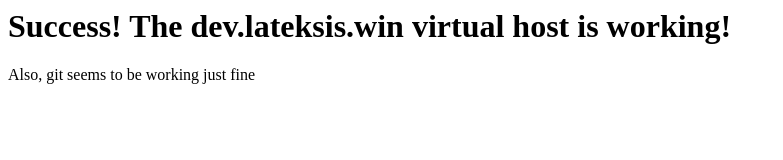
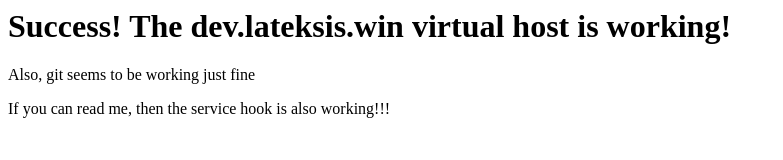
Before and after one commit to Lateksis/Salamandra, a plain HTML site: page public_html/index.html in a window 1280 px wide. Shown: the whole page, without its empty margins (0-783 px from the left). Drawn offline with Linux system fonts and the light colour scheme.

Commit message:
testing serveice hook

```diff
--- a/public_html/index.html
+++ b/public_html/index.html
@@ -5,5 +5,6 @@
   <body>
     <h1>Success!  The dev.lateksis.win virtual host is working!</h1>
 <p>Also, git seems to be working just fine</p>
+<p>If you can read me, then the service hook is also working!!!</p>
   </body>
 </html>
```
